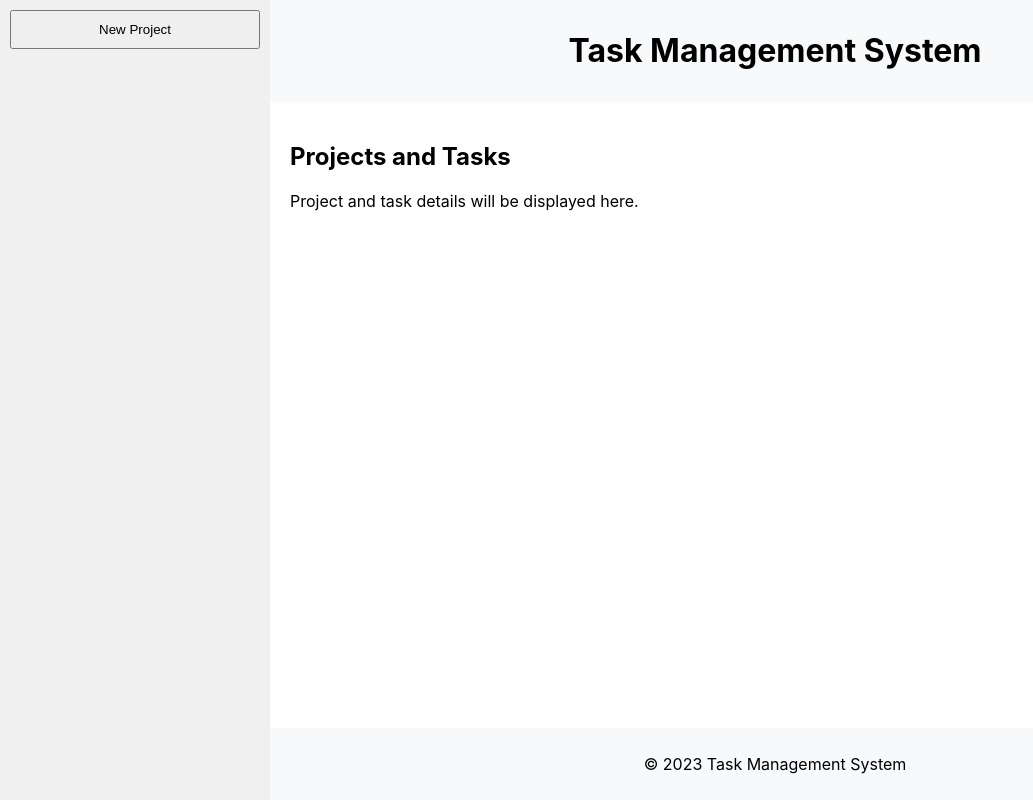
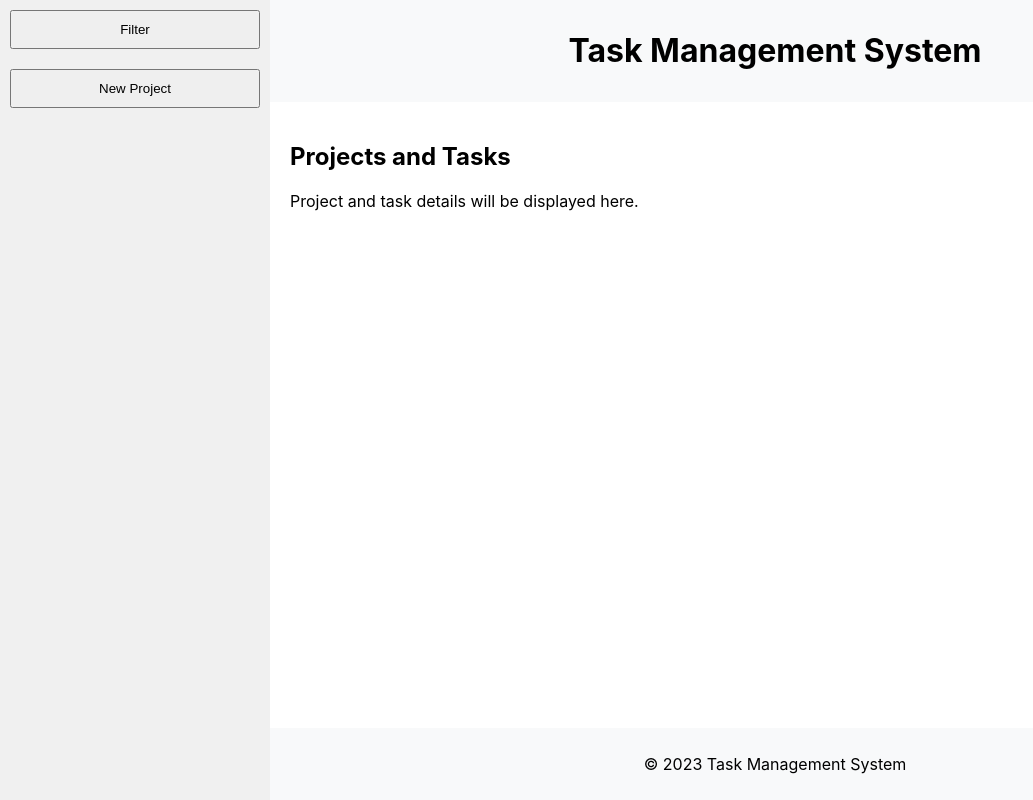
Before and after one commit to KarolPietryka/future_criteria, a React (Create React App) app in the folder front/: page / in a window 1280 px wide. Shown: the whole page, without its empty margins (0-1033 px from the left). Built offline with nearby package versions, Linux system fonts and the light colour scheme.

Commit message:
[Add]Add sideFilter and adjust styling

```diff
--- /dev/null
+++ b/front/src/component/side/SideComponent.scss
@@ -0,0 +1,5 @@
+button{
+  width: 100%;
+  padding: 10px;
+  margin-bottom: 20px;
+}
--- a/front/src/component/side/SideDrawer.tsx
+++ b/front/src/component/side/SideDrawer.tsx
@@ -1,5 +1,7 @@
 import React, { useState } from 'react';
 import {ProjectModel} from "../project/Project.model";
+import "./SideComponent.scss"
+import SideFilter from "./SideFilter";
 
 interface SidePanelProps {
     openNewProjectPanel: () => void;
@@ -13,7 +15,8 @@ const SideDrawer = ({ openNewProjectPanel }: SidePanelProps) => {
 
     return (
         <aside style={{ width: '250px', backgroundColor: '#f0f0f0', padding: '10px' }}>
-            <button onClick={handleNewProject} style={{ width: '100%', padding: '10px', marginBottom: '20px' }}>
+            <SideFilter/>
+            <button onClick={handleNewProject}>
                 New Project
             </button>
             <ul>
--- /dev/null
+++ b/front/src/component/side/SideFilter.tsx
@@ -0,0 +1,13 @@
+import React from "react";
+
+const SideFilter = () => {
+    return (
+        <div>
+            <button>
+                Filter
+            </button>
+
+        </div>
+    );
+};
+export default SideFilter;
```
